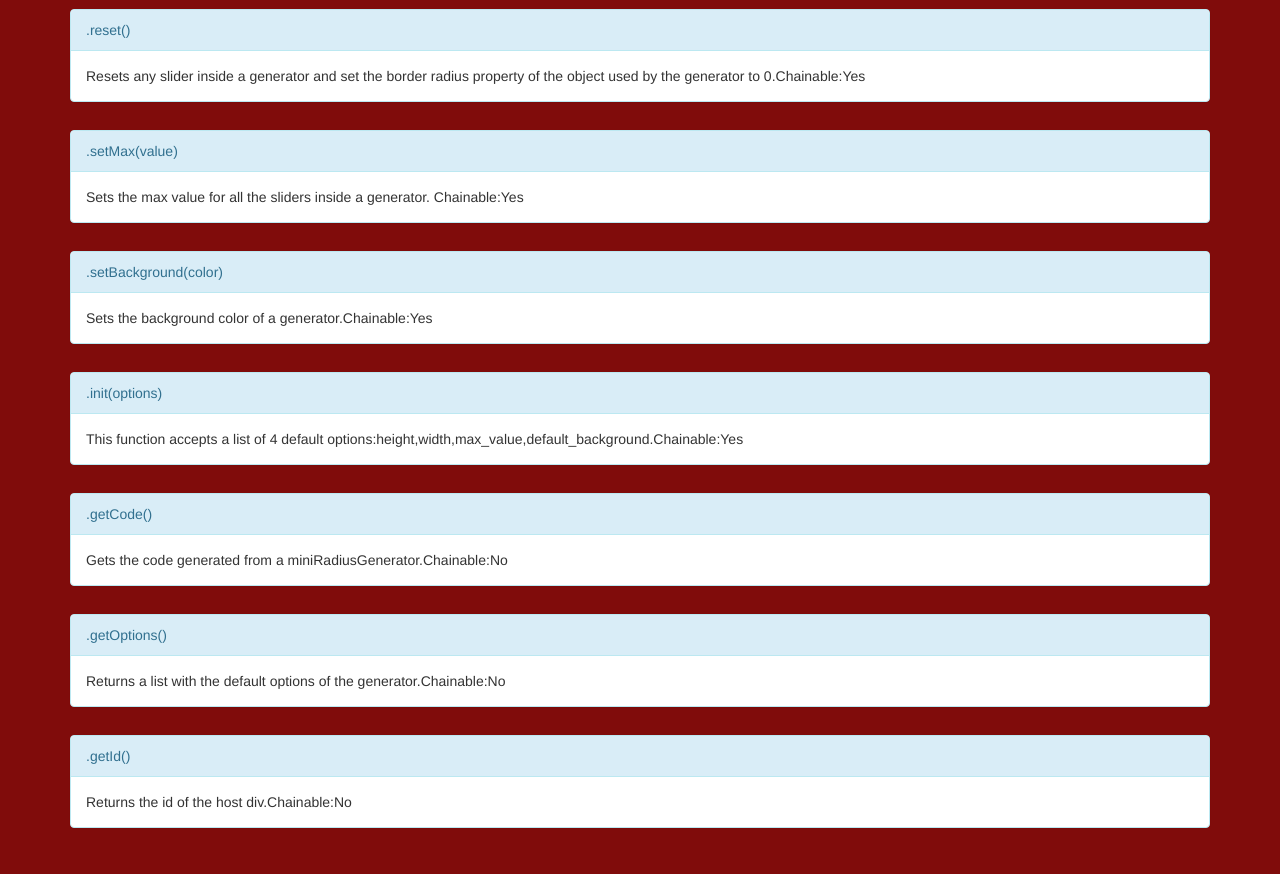
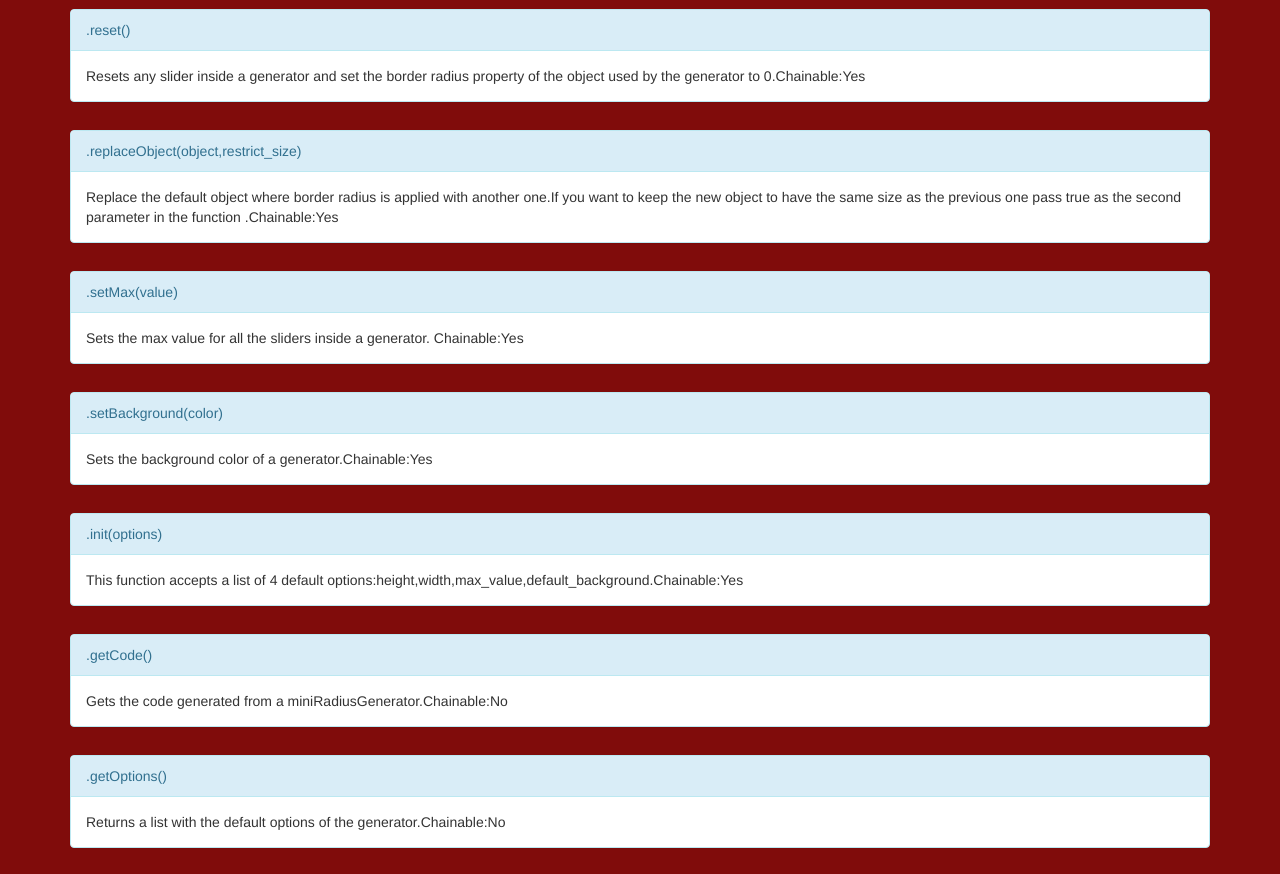
Before and after one commit to kounelios13/mini-border-radius, a plain HTML site: page demo/index.html in a window 1280 px wide. Shown: the part 2100-2974 px from the top of the page. Before the commit the page ends 2948 px from the top, so only its background shows below. Drawn offline with nearby package versions, Linux system fonts and the light colour scheme.

Commit message:
added replaceObject function

```diff
--- a/demo/index.html
+++ b/demo/index.html
@@ -89,6 +89,12 @@
             <div class="panel-body">Resets any slider inside a generator and set the border radius property of the object used by the generator to 0.Chainable:Yes</div>
           </div>
           <div class="panel panel-info">
+            <div class="panel-heading">.replaceObject(object,restrict_size)</div>
+              <div class="panel-body">
+                Replace the default object where border radius is applied with another one.If you want to keep the new object to have the same size as the previous one pass true as the second parameter in the function .Chainable:Yes
+              </div>
+          </div>
+          <div class="panel panel-info">
             <div class="panel-heading">.setMax(value)</div>
             <div class="panel-body">Sets the max value for all the sliders inside a generator. Chainable:Yes</div>
           </div>
```
